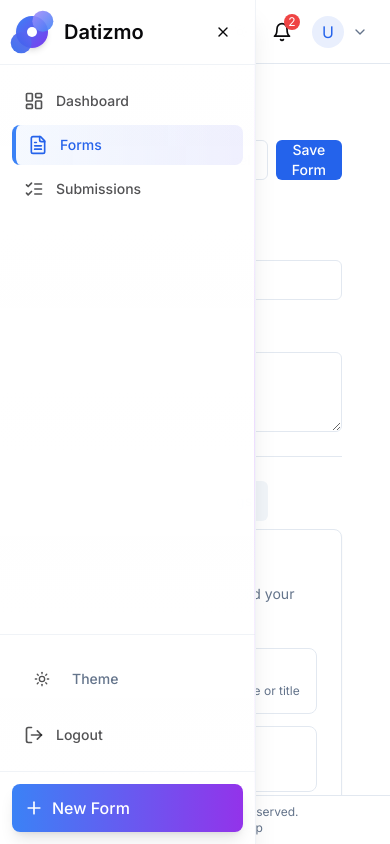
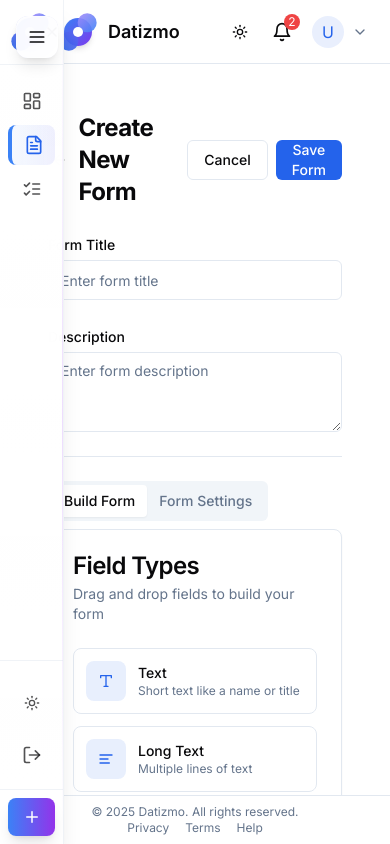
Before and after one commit to Avinash-jetwani/formatic-unified, a Next.js app in the folder frontend/: page /forms/create in a window 390 px wide. Built offline with nearby package versions, Linux system fonts and the light colour scheme.

Commit message:
Fix sidebar responsive design: improve collapsed state, spacing, tooltips, and mobile experience across all device sizes

```diff
--- a/frontend/src/components/layout/AppLayout.tsx
+++ b/frontend/src/components/layout/AppLayout.tsx
@@ -22,16 +22,29 @@ const AppLayout = ({ children, onSidebarToggle }: AppLayoutProps) => {
 
   return (
     <div className="h-screen flex bg-background overflow-hidden">
-      <div className="h-full flex-shrink-0">
+      {/* Sidebar Container - Hidden on mobile, visible on sm+ */}
+      <div className="h-full flex-shrink-0 hidden sm:block">
         <Sidebar onToggle={handleSidebarToggle} />
       </div>
 
+      {/* Mobile Sidebar - Only visible on mobile */}
+      <div className="sm:hidden">
+        <Sidebar onToggle={handleSidebarToggle} />
+      </div>
+
+      {/* Main Content Area */}
       <main
         className={cn(
-          "flex-1 overflow-auto"
+          "flex-1 overflow-auto transition-all duration-300 ease-in-out",
+          // Full width on mobile, adjusted on larger screens
+          "w-full sm:w-auto",
+          // Responsive content spacing
+          "min-h-screen"
         )}
       >
-        {children}
+        <div className="h-full w-full max-w-full">
+          {children}
+        </div>
       </main>
     </div>
   );
--- a/frontend/src/components/layout/Sidebar.tsx
+++ b/frontend/src/components/layout/Sidebar.tsx
@@ -70,6 +70,38 @@ const Sidebar = ({ onToggle }: SidebarProps) => {
     };
 
     checkAdminStatus();
+
+    // Auto-collapse on small screens
+    const handleResize = () => {
+      const width = window.innerWidth;
+
+      // Mobile phones (< 640px) - always collapsed and hidden
+      if (width < 640) {
+        setCollapsed(true);
+        setMobileOpen(false);
+      }
+      // Small tablets (640px - 768px) - collapsed but visible
+      else if (width < 768) {
+        setCollapsed(true);
+      }
+      // Medium tablets (768px - 1024px) - collapsed
+      else if (width < 1024) {
+        setCollapsed(true);
+      }
+      // Large screens (1024px - 1280px) - can be expanded
+      else if (width < 1280) {
+        // Keep current state, don't force change
+      }
+      // Extra large screens (>= 1280px) - expanded by default
+      else {
+        setCollapsed(false);
+      }
+    };
+
+    handleResize(); // Initial check
+    window.addEventListener('resize', handleResize);
+
+    return () => window.removeEventListener('resize', handleResize);
   }, [isAdmin]);
 
   // Notify parent component when collapsed state changes
@@ -182,17 +214,18 @@ const Sidebar = ({ onToggle }: SidebarProps) => {
         initial={{ opacity: 0, x: -20 }}
         animate={{ opacity: 1, x: 0 }}
         transition={{ duration: 0.3 }}
-        whileHover={{ x: 4 }}
+        whileHover={{ x: collapsed ? 0 : 4 }}
         whileTap={{ scale: 0.98 }}
+        className="relative group"
       >
         <Link
           href={item.href}
           className={cn(
-            "group flex items-center rounded-lg px-3 py-2.5 text-sm font-medium transition-all duration-300 relative overflow-hidden",
+            "group flex items-center rounded-lg text-sm font-medium transition-all duration-300 relative overflow-hidden",
             isActive
               ? colors.active
               : `text-foreground/70 ${colors.hover}`,
-            collapsed && "justify-center"
+            collapsed ? "justify-center p-2.5" : "justify-start px-3 py-2.5"
           )}
         >
           {/* Animated background for active state */}
@@ -207,7 +240,10 @@ const Sidebar = ({ onToggle }: SidebarProps) => {
 
           {/* Icon with enhanced animations */}
           <motion.span
-            className="relative mr-3 flex-shrink-0"
+            className={cn(
+              "relative flex-shrink-0",
+              collapsed ? "mr-0" : "mr-3"
+            )}
             whileHover={{ scale: 1.1, rotate: 5 }}
             transition={{ duration: 0.2 }}
           >
@@ -222,7 +258,7 @@ const Sidebar = ({ onToggle }: SidebarProps) => {
                 animate={{ opacity: 1, width: "auto" }}
                 exit={{ opacity: 0, width: 0 }}
                 transition={{ duration: 0.2 }}
-                className="relative"
+                className="relative whitespace-nowrap"
               >
                 {item.name}
               </motion.span>
@@ -232,6 +268,16 @@ const Sidebar = ({ onToggle }: SidebarProps) => {
           {/* Hover effect overlay */}
           <div className="absolute inset-0 bg-gradient-to-r from-transparent via-white/5 to-transparent opacity-0 group-hover:opacity-100 transition-opacity duration-300 rounded-lg" />
         </Link>
+
+        {/* Tooltip for collapsed state */}
+        {collapsed && (
+          <div className="absolute left-full ml-2 top-1/2 -translate-y-1/2 z-50 opacity-0 group-hover:opacity-100 transition-opacity duration-200 pointer-events-none">
+            <div className="bg-gray-900 dark:bg-gray-100 text-white dark:text-gray-900 text-xs px-2 py-1 rounded shadow-lg whitespace-nowrap">
+              {item.name}
+              <div className="absolute left-0 top-1/2 -translate-y-1/2 -translate-x-1 w-2 h-2 bg-gray-900 dark:bg-gray-100 rotate-45"></div>
+            </div>
+          </div>
+        )}
       </motion.div>
     );
   };
@@ -282,7 +328,10 @@ const Sidebar = ({ onToggle }: SidebarProps) => {
 
       {/* Navigation Section */}
       <motion.div
-        className="flex-1 px-3 py-4 space-y-2"
+        className={cn(
+          "flex-1 py-4 space-y-1",
+          collapsed ? "px-2" : "px-3"
+        )}
         initial={{ opacity: 0 }}
         animate={{ opacity: 1 }}
         transition={{ delay: 0.2 }}
@@ -303,7 +352,10 @@ const Sidebar = ({ onToggle }: SidebarProps) => {
           <AnimatePresence>
             {showAdminSection && (
               <motion.div
-                className="my-6 border-t border-border/50 pt-4"
+                className={cn(
+                  "my-4 border-t border-border/50 pt-4",
+                  collapsed ? "mx-1" : "mx-0"
+                )}
                 initial={{ opacity: 0, height: 0 }}
                 animate={{ opacity: 1, height: "auto" }}
                 exit={{ opacity: 0, height: 0 }}
@@ -339,7 +391,10 @@ const Sidebar = ({ onToggle }: SidebarProps) => {
 
       {/* Bottom Section - Theme and Logout */}
       <motion.div
-        className="mt-auto px-3 py-4 border-t border-border/50 space-y-2"
+        className={cn(
+          "mt-auto py-4 border-t border-border/50 space-y-2",
+          collapsed ? "px-2" : "px-3"
+        )}
         initial={{ y: 20, opacity: 0 }}
         animate={{ y: 0, opacity: 1 }}
         transition={{ delay: 0.4 }}
@@ -347,10 +402,10 @@ const Sidebar = ({ onToggle }: SidebarProps) => {
         {mounted && (
           <motion.div
             className={cn(
-              "w-full flex items-center rounded-lg px-3 py-2.5 text-sm font-medium text-foreground/70 hover:text-foreground hover:bg-gradient-to-r hover:from-purple-50 hover:to-blue-50 dark:hover:from-purple-900/20 dark:hover:to-blue-900/20 transition-all duration-300 cursor-pointer group relative overflow-hidden",
-              collapsed ? "justify-center" : "justify-start"
+              "w-full flex items-center rounded-lg text-sm font-medium text-foreground/70 hover:text-foreground hover:bg-gradient-to-r hover:from-purple-50 hover:to-blue-50 dark:hover:from-purple-900/20 dark:hover:to-blue-900/20 transition-all duration-300 cursor-pointer group relative overflow-hidden",
+              collapsed ? "justify-center p-2" : "justify-start px-3 py-2.5"
             )}
-            whileHover={{ x: 4 }}
+            whileHover={{ x: collapsed ? 0 : 4 }}
             whileTap={{ scale: 0.98 }}
           >
             <div className="absolute inset-0 bg-gradient-to-r from-transparent via-white/5 to-transparent opacity-0 group-hover:opacity-100 transition-opacity duration-300 rounded-lg" />
@@ -381,10 +436,10 @@ const Sidebar = ({ onToggle }: SidebarProps) => {
           <motion.button
             onClick={handleLogout}
             className={cn(
-              "w-full flex items-center rounded-lg px-3 py-2.5 text-sm font-medium text-foreground/70 hover:text-red-600 dark:hover:text-red-400 hover:bg-gradient-to-r hover:from-red-50 hover:to-pink-50 dark:hover:from-red-900/20 dark:hover:to-pink-900/20 transition-all duration-300 group relative overflow-hidden",
-              collapsed && "justify-center"
+              "w-full flex items-center rounded-lg text-sm font-medium text-foreground/70 hover:text-red-600 dark:hover:text-red-400 hover:bg-gradient-to-r hover:from-red-50 hover:to-pink-50 dark:hover:from-red-900/20 dark:hover:to-pink-900/20 transition-all duration-300 group relative overflow-hidden",
+              collapsed ? "justify-center p-2" : "justify-start px-3 py-2.5"
             )}
-            whileHover={{ x: 4 }}
+            whileHover={{ x: collapsed ? 0 : 4 }}
             whileTap={{ scale: 0.98 }}
           >
             <div className="absolute inset-0 bg-gradient-to-r from-transparent via-white/5 to-transparent opacity-0 group-hover:opacity-100 transition-opacity duration-300 rounded-lg" />
@@ -413,20 +468,23 @@ const Sidebar = ({ onToggle }: SidebarProps) => {
 
       {/* Create Form Button */}
       <motion.div
-        className="p-3 border-t border-border/50"
+        className={cn(
+          "border-t border-border/50",
+          collapsed ? "p-2" : "p-3"
+        )}
         initial={{ y: 20, opacity: 0 }}
         animate={{ y: 0, opacity: 1 }}
         transition={{ delay: 0.5 }}
       >
         <motion.div
-          whileHover={{ scale: 1.02 }}
+          whileHover={{ scale: collapsed ? 1.05 : 1.02 }}
           whileTap={{ scale: 0.98 }}
         >
           <Link
             href="/forms/create"
             className={cn(
-              'flex items-center rounded-lg p-3 bg-gradient-to-r from-blue-500 to-purple-600 hover:from-blue-600 hover:to-purple-700 text-white font-medium shadow-lg hover:shadow-xl transition-all duration-300 group relative overflow-hidden',
-              collapsed && 'justify-center'
+              'flex items-center rounded-lg bg-gradient-to-r from-blue-500 to-purple-600 hover:from-blue-600 hover:to-purple-700 text-white font-medium shadow-lg hover:shadow-xl transition-all duration-300 group relative overflow-hidden',
+              collapsed ? 'justify-center p-2.5' : 'justify-start p-3'
             )}
           >
             {/* Animated background effect */}
@@ -437,7 +495,7 @@ const Sidebar = ({ onToggle }: SidebarProps) => {
               transition={{ duration: 0.2 }}
               className="relative"
             >
-              <Plus size={20} />
+              <Plus size={collapsed ? 18 : 20} />
             </motion.div>
 
             <AnimatePresence>
@@ -462,17 +520,17 @@ const Sidebar = ({ onToggle }: SidebarProps) => {
   // Return the enhanced sidebar structure
   return (
     <>
-      {/* Mobile menu button - only interactive when mounted */}
+      {/* Mobile menu button - responsive positioning */}
       {mounted && (
         <motion.div
-          className="fixed top-4 left-4 z-40 md:hidden"
+          className="fixed top-4 left-4 z-50 sm:hidden"
           initial={{ scale: 0, opacity: 0 }}
           animate={{ scale: 1, opacity: 1 }}
           transition={{ delay: 0.2 }}
         >
           <motion.button
             onClick={toggleMobileSidebar}
-            className="bg-white/90 dark:bg-gray-800/90 backdrop-blur-lg p-2 rounded-lg shadow-lg border border-white/20 dark:border-gray-700/50 hover:bg-white dark:hover:bg-gray-800 transition-all duration-300"
+            className="bg-white/95 dark:bg-gray-800/95 backdrop-blur-lg p-2.5 rounded-xl shadow-lg border border-white/20 dark:border-gray-700/50 hover:bg-white dark:hover:bg-gray-800 transition-all duration-300"
             aria-label="Open sidebar"
             whileHover={{ scale: 1.05 }}
             whileTap={{ scale: 0.95 }}
@@ -496,26 +554,55 @@ const Sidebar = ({ onToggle }: SidebarProps) => {
         )}
       </AnimatePresence>
 
-      {/* Enhanced Sidebar */}
+      {/* Enhanced Responsive Sidebar */}
       <motion.aside
         className={cn(
           "flex h-screen flex-col border-r border-border/50 bg-white/95 dark:bg-gray-900/95 backdrop-blur-xl",
-          "transition-all duration-500 ease-in-out z-50 shadow-xl",
-          "md:relative md:flex",
+          "transition-all duration-300 ease-in-out z-40 shadow-xl",
+          // Mobile: fixed positioning, hidden by default
           "fixed inset-y-0 left-0",
-          { "md:w-16": collapsed, "md:w-64": !collapsed },
-          { "-translate-x-full md:translate-x-0": !mobileOpen && mounted, "translate-x-0": mobileOpen || !mounted }
+          // Small screens and up: show sidebar
+          "sm:relative sm:flex",
+          // Responsive widths for different screen sizes
+          {
+            // Mobile (< 640px)
+            "w-64": !collapsed,
+            "w-16": collapsed,
+            // Small tablets (640px+)
+            "sm:w-16": collapsed,
+            "sm:w-64": !collapsed,
+            // Medium tablets (768px+)
+            "md:w-16": collapsed,
+            "md:w-72": !collapsed,
+            // Large screens (1024px+)
+            "lg:w-16": collapsed,
+            "lg:w-80": !collapsed,
+            // Extra large screens (1280px+)
+            "xl:w-16": collapsed,
+            "xl:w-80": !collapsed,
+            "2xl:w-16": collapsed,
+            "2xl:w-80": !collapsed
+          },
+          // Mobile positioning
+          {
+            "-translate-x-full sm:translate-x-0": !mobileOpen && mounted,
+            "translate-x-0": mobileOpen || !mounted
+          }
         )}
         initial={{ x: -100, opacity: 0 }}
         animate={{
           x: 0,
-          opacity: 1,
-          width: collapsed ? 64 : 256
+          opacity: 1
         }}
         transition={{
-          duration: 0.5,
-          ease: "easeInOut",
-          width: { duration: 0.3 }
+          duration: 0.3,
+          ease: "easeInOut"
+        }}
+        style={{
+          // Dynamic width with better responsive handling
+          width: collapsed
+            ? '4rem'
+            : 'clamp(16rem, 22vw, 20rem)'
         }}
       >
         {/* Glassmorphism background effect */}
```
